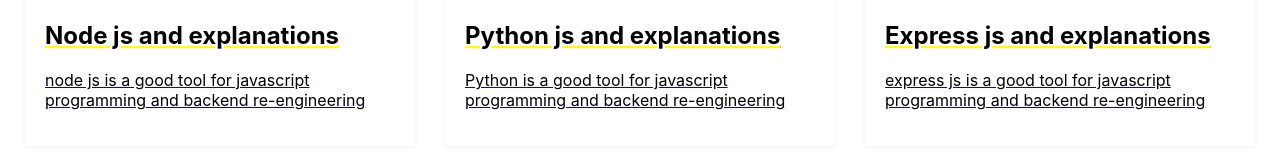
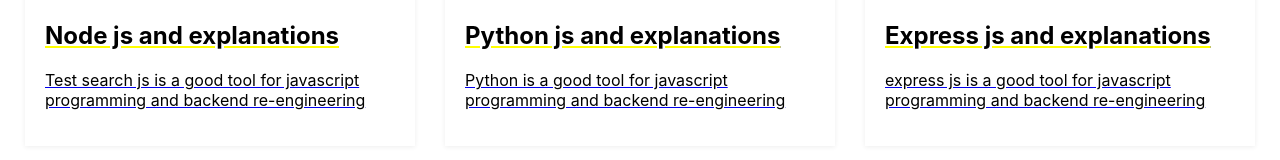
Before and after one commit to bhansa/note-taker, a React (Create React App) app: page / in a window 1280 px wide. Shown: the part 280-440 px from the top of the page. Built offline with nearby package versions, Linux system fonts and the light colour scheme.

Commit message:
fixed search, included ignorecase

```diff
--- a/src/Filter/Filter.js
+++ b/src/Filter/Filter.js
@@ -13,13 +13,15 @@
   }
   handleInputChange = event => {
     let inputValue = event.target.value;
+    // creating regex
+    let regex = new RegExp(inputValue, "i");
     let filteredResult = this.state.data.filter(
-      val => val.title.indexOf(inputValue) > -1
+      val => regex.test(val.title) === true || regex.test(val.desc)
     );
     this.setState({
       filteredResult: filteredResult
     });
-    console.log(this.state.filteredResult);
+    // console.log(this.state.filteredResult);
   };
   render() {
     return (
--- a/src/dummy_data.js
+++ b/src/dummy_data.js
@@ -2,7 +2,7 @@
   {
     title: "Node js and explanations",
     desc:
-      "node js is a good tool for javascript programming and backend re-engineering"
+      "Test search js is a good tool for javascript programming and backend re-engineering"
   },
   {
     title: "Python js and explanations",
```
